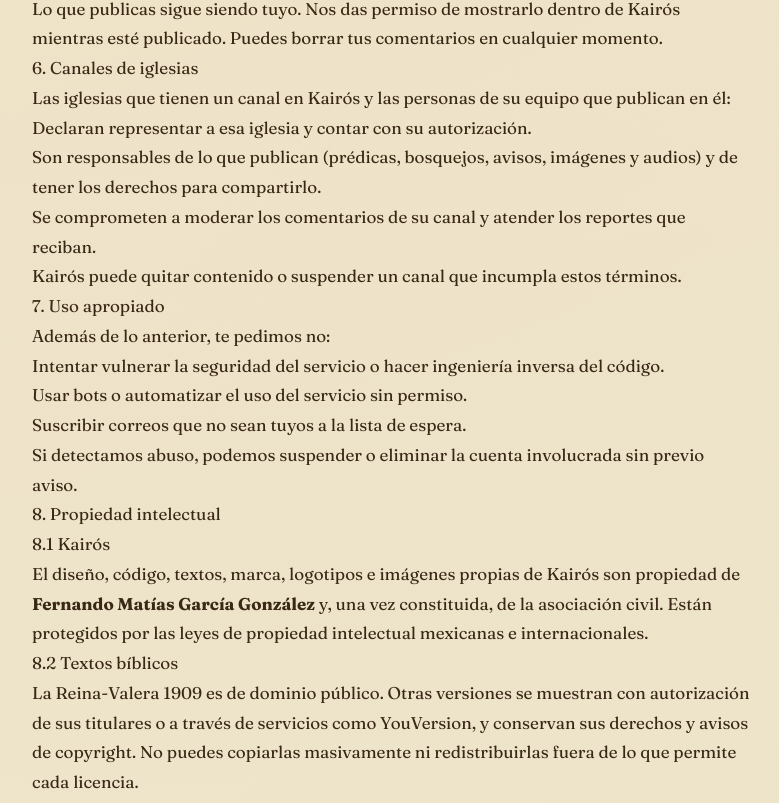
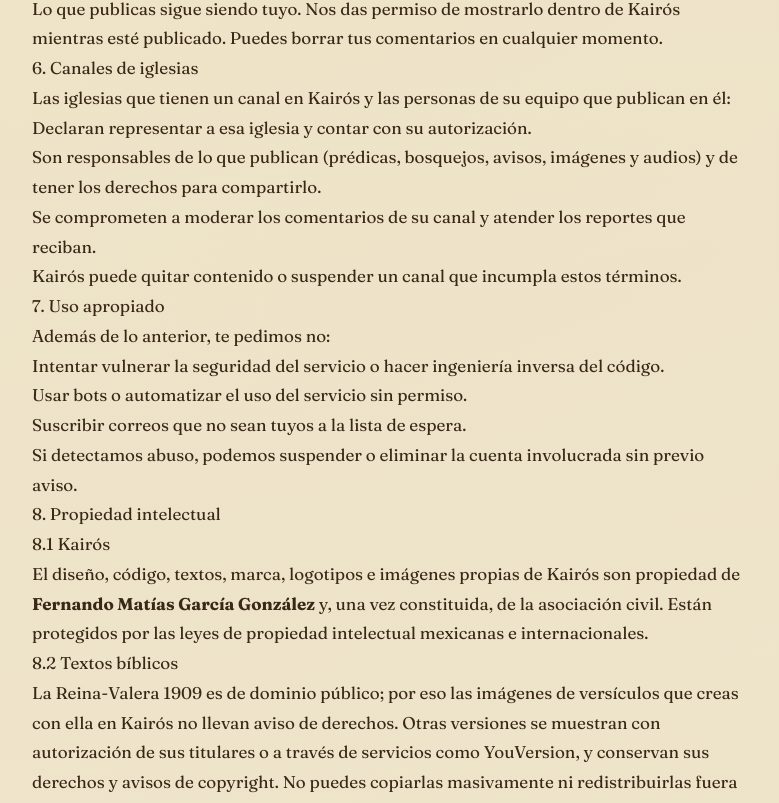
Before and after one commit to InFrame-Pro/kairos, a Next.js app: page /terminos in a window 1280 px wide. Shown: the part 1992-2795 px from the top of the page, without its empty margins (248-1027 px from the left). Built offline with nearby package versions, Linux system fonts and the light colour scheme; no server answers.

Commit message:
Términos: imágenes con RVR09 sin aviso de derechos
Co-Authored-By: Claude Opus 5.5 <noreply@anthropic.com>
Claude-Session: https://claude.ai/code/session_01AU3j1ti85Rt8ZvQy5oVz7J

```diff
--- a/app/terminos/page.tsx
+++ b/app/terminos/page.tsx
@@ -12,7 +12,7 @@ export default function TerminosPage() {
   return (
     <LegalLayout
       title="Términos y condiciones."
-      lastUpdated="30 de septiembre de 2026"
+      lastUpdated="6 de octubre de 2026"
     >
       <section>
         <h2>1. Aceptación de los términos</h2>
@@ -186,7 +186,9 @@ export default function TerminosPage() {
 
         <h3>8.2 Textos bíblicos</h3>
         <p>
-          La Reina-Valera 1909 es de dominio público. Otras versiones se
+          La Reina-Valera 1909 es de dominio público; por eso las imágenes
+          de versículos que creas con ella en Kairós no llevan aviso de
+          derechos. Otras versiones se
           muestran con autorización de sus titulares o a través de servicios
           como YouVersion, y conservan sus derechos y avisos de copyright.
           No puedes copiarlas masivamente ni redistribuirlas fuera de lo que
```
